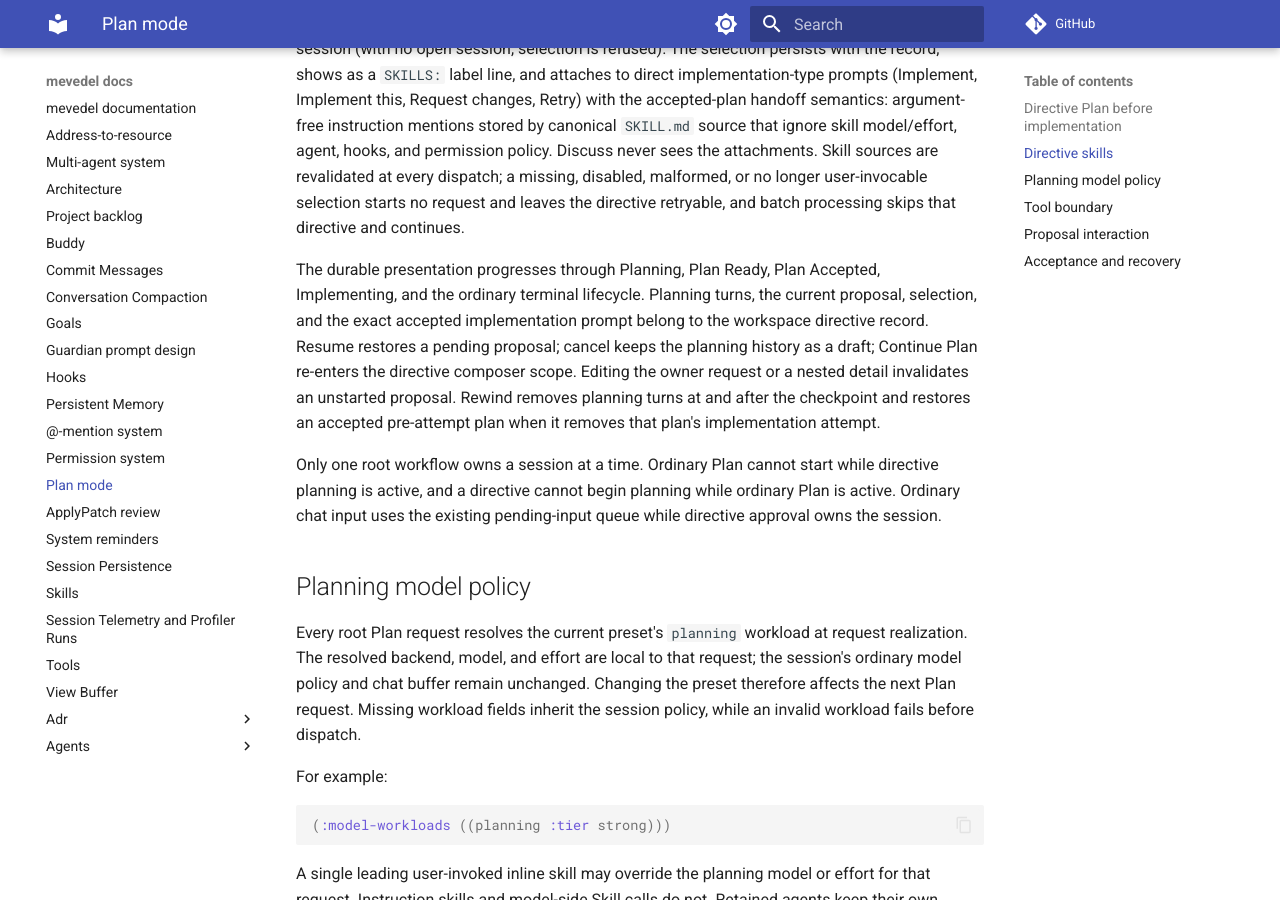
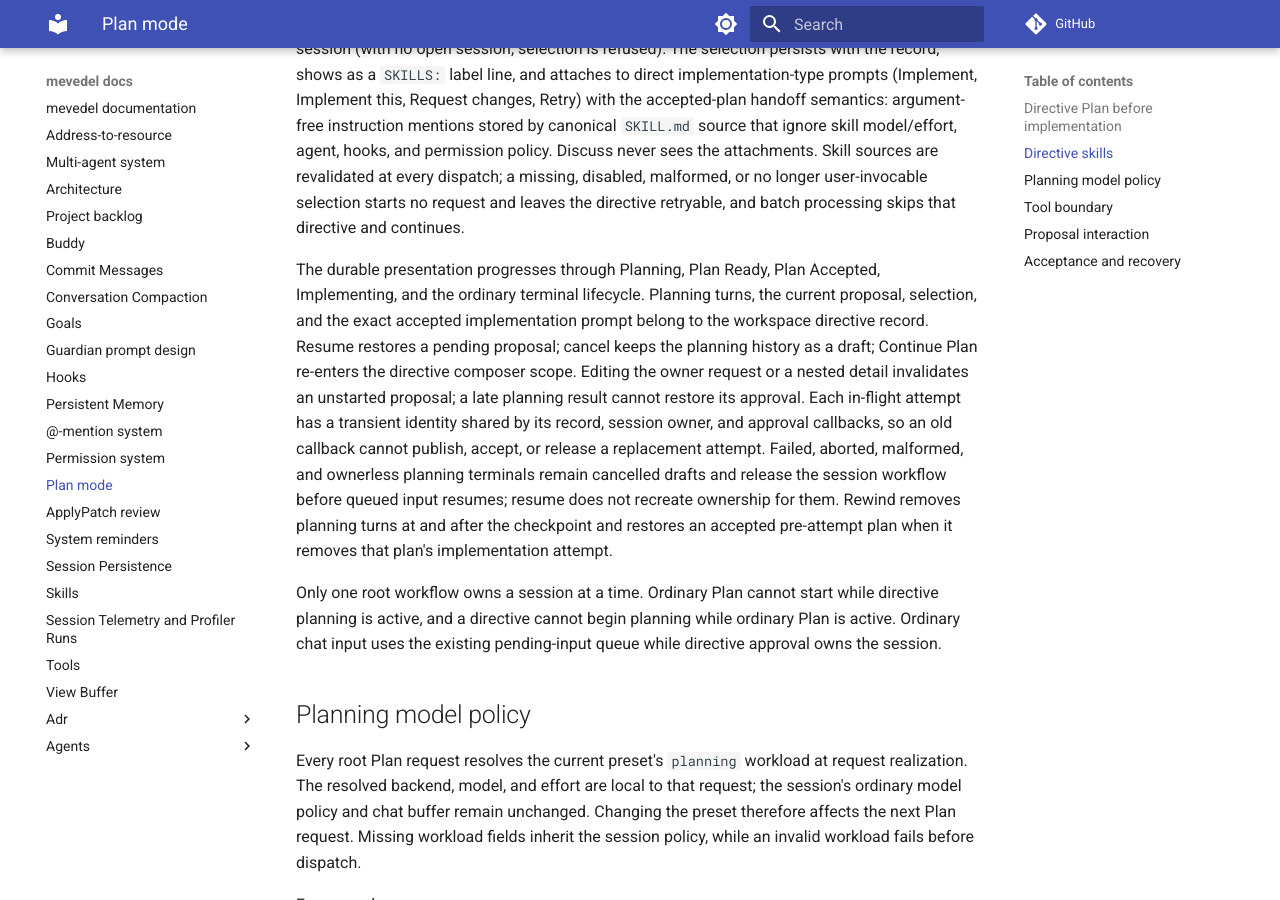
Before and after one commit to FrauH0lle/mevedel, an MkDocs documentation site: the page built from docs/plan-mode.md, in a window 1280 px wide and 900 px high, scrolled down 1023 px. Built offline with MkDocs 1.6.1 and Material for MkDocs 9.7.7, drawn with Linux system fonts in a browser that asks for light colours; comment, search, counter and statistics services are not loaded.

Commit message:
fix(directive): Bind Plan callbacks to attempts

```diff
--- a/docs/plan-mode.md
+++ b/docs/plan-mode.md
@@ -59,9 +59,14 @@ the current proposal, selection, and the exact accepted implementation prompt
 belong to the workspace directive record. Resume restores a pending proposal;
 cancel keeps the planning history as a draft; Continue Plan re-enters the
 directive composer scope. Editing the owner request or a nested detail
-invalidates an unstarted proposal. Rewind removes planning turns at and after
-the checkpoint and restores an accepted pre-attempt plan when it removes that
-plan's implementation attempt.
+invalidates an unstarted proposal; a late planning result cannot restore its
+approval. Each in-flight attempt has a transient identity shared by its record,
+session owner, and approval callbacks, so an old callback cannot publish,
+accept, or release a replacement attempt. Failed, aborted, malformed, and
+ownerless planning terminals remain cancelled drafts and release the session
+workflow before queued input resumes; resume does not recreate ownership for
+them. Rewind removes planning turns at and after the checkpoint and restores an
+accepted pre-attempt plan when it removes that plan's implementation attempt.
 
 Only one root workflow owns a session at a time. Ordinary Plan cannot start
 while directive planning is active, and a directive cannot begin planning while
```
Also changed, not shown: 2 other files.
